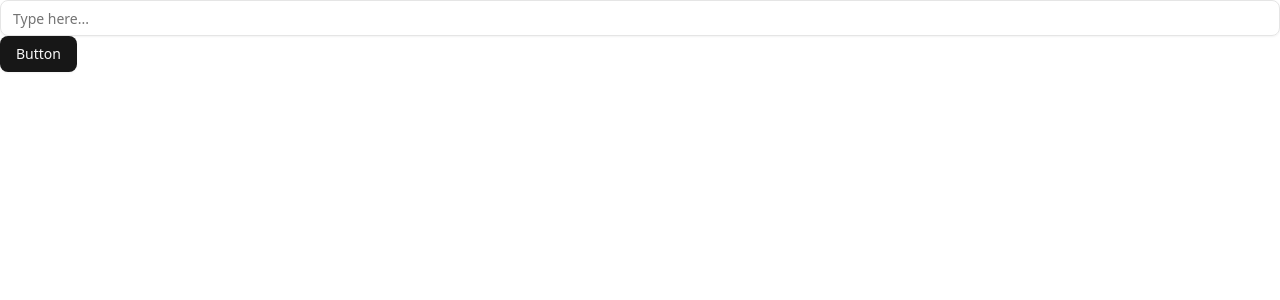
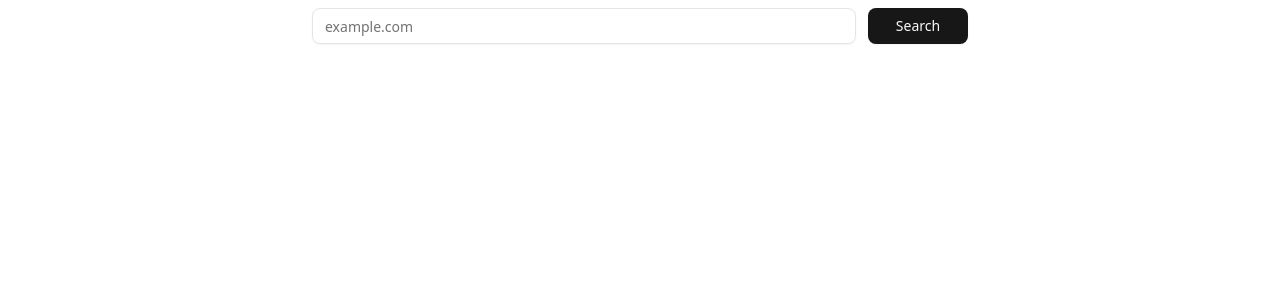
Before and after one commit to poko8nada/link-card-generator-v2, a Next.js app: page / in a window 1280 px wide. Shown: the top 300 px of the page. Built offline with nearby package versions, Linux system fonts and the light colour scheme.

Commit message:
Add searchForm and validate url in fc

```diff
--- /dev/null
+++ b/src/app/@search/default.tsx
@@ -0,0 +1,3 @@
+export default function Page() {
+  return null
+}
--- /dev/null
+++ b/src/app/@search/page.tsx
@@ -0,0 +1,9 @@
+import SearchForm from '@/features/search-form'
+
+export default function Page() {
+  return (
+    <div>
+      <SearchForm />
+    </div>
+  )
+}
--- a/src/app/page.tsx
+++ b/src/app/page.tsx
@@ -1,11 +1,3 @@
-import { Button } from "@/components/ui/button";
-import { Input } from "@/components/ui/input";
-
 export default function Home() {
-	return (
-		<>
-			<Input placeholder="Type here..." />
-			<Button>Button</Button>
-		</>
-	);
+  return <></>
 }
--- /dev/null
+++ b/src/components/submit-btn.tsx
@@ -0,0 +1,17 @@
+import { Button } from '@/components/ui/button'
+import { useFormStatus } from 'react-dom'
+
+export function SubmitBtn({ ...props }) {
+  const { pending } = useFormStatus()
+
+  return (
+    <Button
+      type='submit'
+      disabled={pending}
+      className='w-full max-w-[100px]'
+      {...props}
+    >
+      {pending ? 'Loading...' : 'Search'}
+    </Button>
+  )
+}
--- /dev/null
+++ b/src/features/search-form/action.ts
@@ -0,0 +1,3 @@
+import { validateUrl } from '@/lib/validate-url'
+
+export { validateUrl }
--- /dev/null
+++ b/src/features/search-form/index.tsx
@@ -0,0 +1,51 @@
+'use client'
+import { SubmitBtn } from '@/components/submit-btn'
+import { Input } from '@/components/ui/input'
+import { useRouter } from 'next/navigation'
+import { useState } from 'react'
+import { validateUrl } from './action'
+
+export default function SearchForm() {
+  const { push } = useRouter()
+
+  const [searchTerm, setSearchTerm] = useState({
+    url: '',
+    error: [] as string[],
+  })
+  const handleSubmit = async (formdata: FormData) => {
+    const { url, error } = validateUrl(formdata)
+
+    if (error.length > 0) {
+      setSearchTerm(prev => ({
+        ...prev,
+        error: error,
+      }))
+      return
+    }
+    setSearchTerm(prev => ({
+      ...prev,
+      url: url,
+      error: [],
+    }))
+
+    const params = new URLSearchParams()
+    params.append('url', url)
+
+    push(`/?${params.toString()}`)
+  }
+
+  return (
+    <form
+      action={handleSubmit}
+      className='flex items-start justify-between w-full max-w-2xl p-2 mx-auto gap-3'
+    >
+      <div className='flex flex-col w-full'>
+        <Input placeholder='example.com' className='w-full' name='url' />
+        {searchTerm.error && (
+          <p className='text-red-500 text-xs pl-2 pt-2'>{searchTerm.error}</p>
+        )}
+      </div>
+      <SubmitBtn type='submit' />
+    </form>
+  )
+}
--- /dev/null
+++ b/src/lib/validate-url.ts
@@ -0,0 +1,23 @@
+export function validateUrl(formdata: FormData): {
+  url: string
+  error: string[]
+} {
+  const urlValue = formdata.get('url')?.toString().trim().replace(/\/$/, '')
+
+  if (!urlValue) {
+    return { url: '', error: ['empty URL'] }
+  }
+
+  const addProtocolUrl =
+    urlValue.startsWith('http://') || urlValue.startsWith('https://')
+      ? urlValue
+      : `https://${urlValue}`
+
+  try {
+    new URL(addProtocolUrl)
+  } catch {
+    return { url: '', error: ['invalid URL'] }
+  }
+
+  return { url: addProtocolUrl, error: [] }
+}
```
